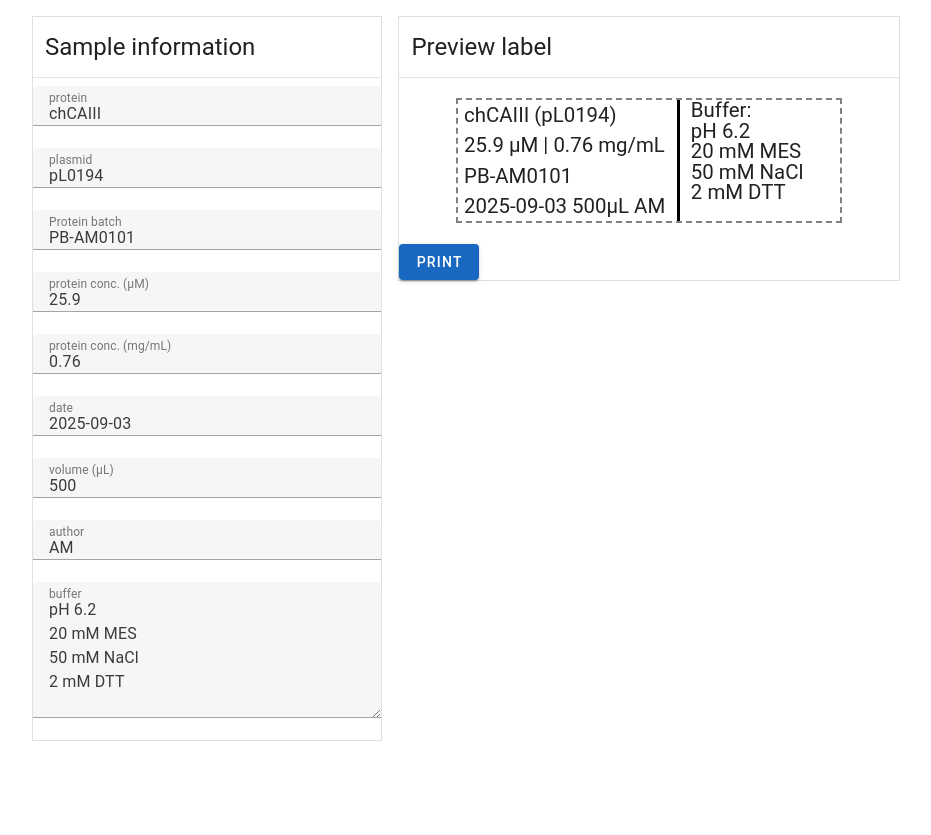
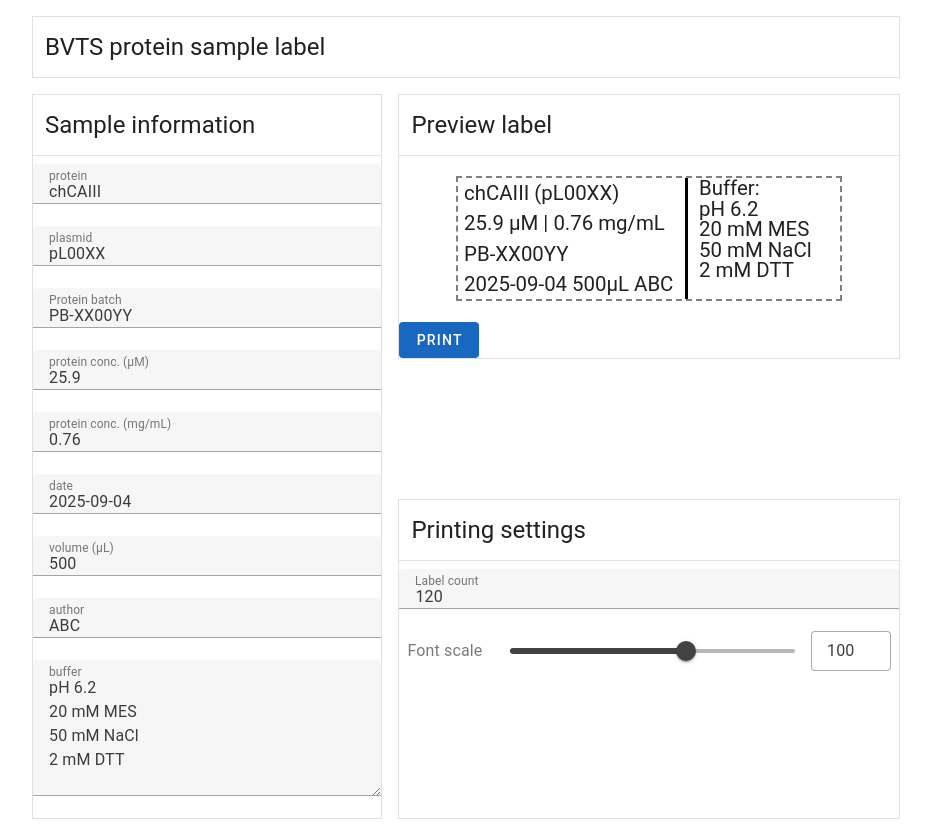
Before and after one commit to mgedgaudas/protein_label, a Vue app: page / in a window 1280 px wide. Shown: the whole page, without its empty margins (174-1105 px from the left). Before the commit the page ends 800 px from the top, so only its background shows below. Built offline with nearby package versions, Linux system fonts and the light colour scheme; a small style sheet from the web is missing.

Commit message:
new page version

```diff
--- a/src/components/MainPage.vue
+++ b/src/components/MainPage.vue
@@ -1,5 +1,8 @@
 <template>
   <v-container class="page-container" max-width="900">
+    <v-sheet border class="info-title">
+      <div class="sheet-title">BVTS protein sample label</div>
+    </v-sheet>
     <v-sheet border class="info-sheet">
       <div class="sheet-title">Sample information</div>
       <v-divider class="mb-2"></v-divider>
@@ -20,13 +23,30 @@
       <v-divider class="mb-2"></v-divider>
       <div class="preview-label-container">
         <print-label :model="labelModel" class="preview-label"></print-label>
-        <v-btn color="primary" @click="print_func">Print</v-btn>
+        <v-btn color="primary" variant="flat" @click="print_func">Print</v-btn>
       </div>
 
     </v-sheet>
+    <v-sheet border class="print-settings">
+      <div class="sheet-title">Printing settings</div>
+      <v-divider class="mb-2"></v-divider>
+       <v-text-field label="Label count" v-model.number="printModel.labelCount" density="compact"></v-text-field>
+       <v-slider label="Font scale" v-model="labelModel.fontsize_scale" :min="20" :max="150" :step="5" thumb-label>
+        <template v-slot:append>
+          <v-text-field
+            v-model.number="labelModel.fontsize_scale"
+            density="compact"
+            style="width: 80px"
+            type="number"
+            variant="outlined"
+            hide-details
+          ></v-text-field>
+        </template>
+       </v-slider>
+    </v-sheet>
   </v-container>
   <div class="print-page">
-    <template v-for="n in 120">
+    <template v-for="n in printModel.labelCount">
       <print-label :model="labelModel"></print-label>
     </template>
 
@@ -36,6 +56,11 @@
 <script setup lang="ts">
 import { ref } from 'vue';
 import PrintLabel from './PrintLabel.vue';
+
+
+const printModel = ref({
+  labelCount: 120,
+})
 
 
 const labelModel = ref<{
@@ -48,18 +73,18 @@ const labelModel = ref<{
   volume: string;
   author: string;
   buffer: string;
-  fontsize_mm: number;
+  fontsize_scale: number;
 }>({
   protein: "chCAIII",
-  plasmid: "pL0194",
+  plasmid: "pL00XX",
   protein_conc_uM: 25.9,
   protein_conc_mgmL: 0.76,
-  protein_batch: "PB-AM0101",
-  date: "2025-09-03",
+  protein_batch: "PB-XX00YY",
+  date: (new Date()).toISOString().split('T')[0],
   volume: "500",
-  author: "AM",
+  author: "ABC",
   buffer: "pH 6.2\n20 mM MES\n50 mM NaCl\n2 mM DTT",
-  fontsize_mm: 1.8,
+  fontsize_scale: 100,
 
 });
 
@@ -87,6 +112,7 @@ const print_func = () => { window.print() }
     flex-wrap: wrap;
     justify-content: flex-start;
     align-content: flex-start;
+    page-break-inside: auto;
     /*  display: grid;
     grid-template-columns: repeat(5, 34mm);
     grid-auto-rows: 11mm;
@@ -101,7 +127,7 @@ const print_func = () => { window.print() }
 }
 
 .preview-label-sheet {
-  grid-area: "preview-label-sheet";
+  grid-area: preview-label-sheet;
   align-self: start;
   height: auto;
 }
@@ -112,16 +138,26 @@ const print_func = () => { window.print() }
 }
 
 .info-sheet {
-  grid-area: "info-sheet";
+  grid-area: info-sheet;
+}
+
+.print-settings{
+  grid-area: print-settings;
 }
 
 .page-container {
   display: grid;
-  grid-template: "info-sheet preview-label-sheet";
-  grid-column: 1fr 1fr;
+  grid-template-areas:
+  "info-title info-title"
+  "info-sheet preview-label-sheet"
+  "info-sheet print-settings";
   grid-column-gap: 1em;
+  row-gap: 1em;
 }
 
+.info-title{
+  grid-area: info-title;
+}
 
 .sheet-title {
   font-size: x-large;
--- a/src/components/PrintLabel.vue
+++ b/src/components/PrintLabel.vue
@@ -27,13 +27,13 @@ const props = defineProps<{
         volume: string;
         author: string;
         buffer: string;
-        fontsize_mm: number;
+        fontsize_scale: number;
     }
 
 }>();
 
 
-const fontsize=computed(() => `${props.model.fontsize_mm}mm`)
+const fontsize=computed(() => `${props.model.fontsize_scale/100*1.8}mm`)
 </script>
 
 <style lang="css" scoped>
@@ -46,6 +46,7 @@ const fontsize=computed(() => `${props.model.fontsize_mm}mm`)
   line-height: v-bind(fontsize);
   display: flex;
   flex-direction: row;
+  break-inside: avoid;
 }
 
 .label-info {
```
